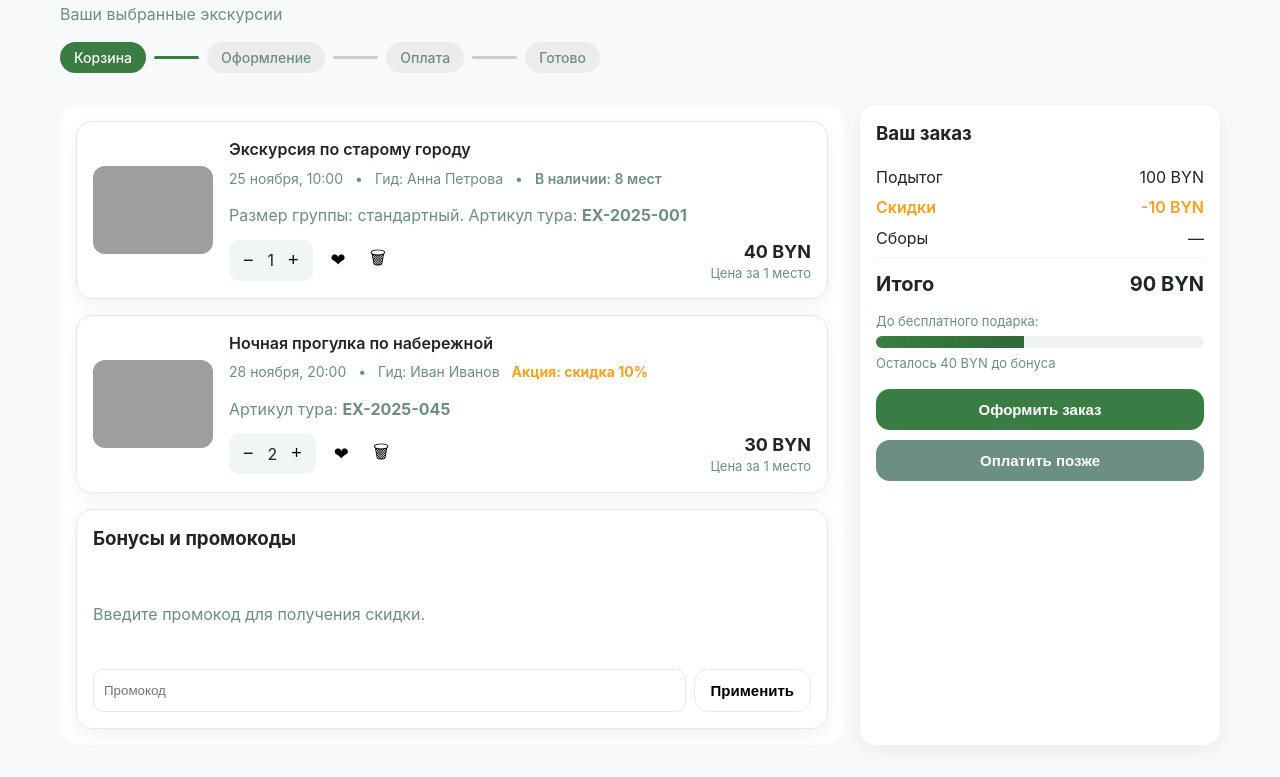
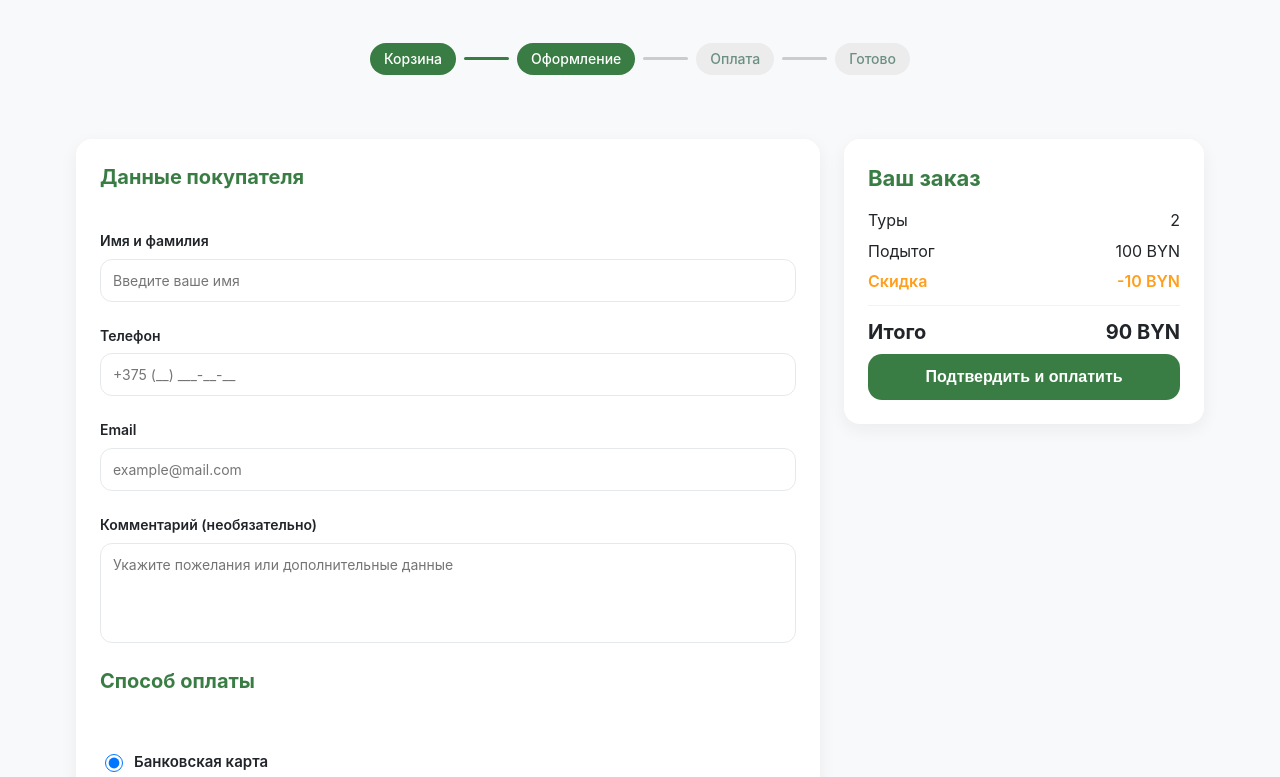
Before and after one commit to alinabuyanovskayaa-droid/dizcp, a plain HTML site: page index.html in a window 1280 px wide. Shown: the part 76-853 px from the top of the page. Drawn offline with Linux system fonts and the light colour scheme; grey boxes are pictures that could not be loaded.

Commit message:
Update index.html

```diff
--- a/index.html
+++ b/index.html
@@ -1,13 +1,11 @@
 <!DOCTYPE html>
 <html lang="ru">
 <head>
-  <meta charset="utf-8" />
+  <meta charset="UTF-8" />
   <meta name="viewport" content="width=device-width, initial-scale=1" />
-  <title>Корзина — Экскурсии</title>
-
+  <title>Оформить заказ — Экскурсии</title>
   <style>
-    /* ---------------------- ГЛОБАЛЬНЫЕ ПЕРЕМЕННЫЕ ---------------------- */
-    :root{
+    :root {
       --forest-green: #3A7D44;
       --grey-pebble: #6B8F82;
       --amber-sunrise: #FF9F1C;
@@ -20,53 +18,75 @@
       --space-4: 16px;
       --space-6: 24px;
       --space-8: 32px;
-
       --radius-lg: 16px;
-      --card-gap: 16px;
       --shadow: 0 6px 18px rgba(33,37,41,0.06);
-
-      font-family: Inter, system-ui, -apple-system, "Segoe UI", Roboto, Arial;
+      font-family: Inter, system-ui, -apple-system, "Segoe UI", Roboto, "Helvetica Neue", Arial, sans-serif;
     }
 
-    *{box-sizing:border-box}
-    html, body{height:100%}
-    body{
-      margin:0;
-      background:var(--bg);
-      padding:var(--space-6);
-      color:var(--text);
-      line-height:1.4;
-      -webkit-font-smoothing:antialiased;
+    * {
+      box-sizing: border-box;
     }
 
-    .container{
-      max-width:1160px;
-      margin:0 auto;
-      display:grid;
-      gap:var(--space-8);
+    body {
+      margin: 0;
+      background: var(--bg);
+      color: var(--text);
+      padding: var(--space-6);
+      font-size: 16px;
+      line-height: 1.4;
+      -webkit-font-smoothing: antialiased;
+      -moz-osx-font-smoothing: grayscale;
     }
 
-    header{
-      display:flex;
-      align-items:flex-start;
-      justify-content:space-between;
-      flex-wrap:wrap;
-      gap:var(--space-4);
+    .container {
+      max-width: 1160px;
+      margin: 0 auto;
+      display: grid;
+      gap: var(--space-8);
+      padding: 0 var(--space-4);
     }
 
-    h1{margin:0;font-size:28px;font-weight:700}
-    .muted{color:var(--grey-pebble)}
+    header {
+      display: flex;
+      justify-content: space-between;
+      align-items: center;
+      gap: var(--space-4);
+      margin-bottom: var(--space-6);
+    }
 
-    /* ---------------------- ПРОГРЕСС-БАР ШАГОВ ---------------------- */
+    header h1 {
+      margin: 0;
+      font-size: 24px;
+      font-weight: 700;
+      text-transform: uppercase;
+      letter-spacing: 0.5px;
+    }
+
+    header button {
+      padding: 12px 24px;
+      border-radius: 12px;
+      border: none;
+      background-color: var(--grey-pebble);
+      color: #fff;
+      font-weight: 600;
+      cursor: pointer;
+      transition: background-color 0.3s ease;
+    }
+
+    header button:hover {
+      background-color: #5a756d;
+    }
+
+    /* Прогресс-бар */
     .progress-steps {
       display: flex;
       align-items: center;
-      justify-content: flex-start;
+      justify-content: center;
       gap: 8px;
-      margin-top: 12px;
+      margin: 0 auto var(--space-8);
       font-size: 14px;
       color: var(--forest-green);
-      flex-wrap: wrap;
+      max-width: 700px;
     }
 
     .step {
@@ -75,6 +95,7 @@
       background: #ececec;
       font-weight: 500;
       color: var(--grey-pebble);
+      user-select: none;
       white-space: nowrap;
     }
 
@@ -88,335 +109,320 @@
       height: 3px;
       background: #ccc;
       border-radius: 2px;
+      flex-shrink: 0;
     }
 
     .line.completed {
       background: var(--forest-green);
     }
 
-    /* ---------------------- ЛЭЙАУТ ---------------------- */
-    .content{
-      display:grid;
+    /* Контент: форма и сводка */
+    main.content {
+      display: grid;
       grid-template-columns: 1fr 360px;
-      gap:var(--card-gap);
+      gap: var(--space-6);
     }
 
-    @media(max-width:880px){
-      .content{grid-template-columns:1fr}
+    /* Мобильный адаптив */
+    @media (max-width: 880px) {
+      main.content {
+        grid-template-columns: 1fr;
+      }
     }
 
-    /* ---------------------- СПИСОК КАРТОЧЕК ---------------------- */
-    .cart-list{
-      display:flex;
-      flex-direction:column;
-      gap:var(--card-gap);
-      background:#fff;
-      border-radius:20px;
-      padding:var(--space-4);
+    /* Форма */
+    .form-box {
+      background: #fff;
+      border-radius: var(--radius-lg);
+      padding: var(--space-6);
+      box-shadow: var(--shadow);
+      display: grid;
+      gap: var(--space-6);
     }
 
-    .card{
-      background:#fff;
-      border:1px solid #e6e8e7;
-      border-radius:var(--radius-lg);
-      box-shadow:var(--shadow);
-      padding:var(--space-4);
-      display:grid;
-      grid-template-columns:120px 1fr;
-      gap:var(--space-4);
-      align-items:center;
+    .form-box h2 {
+      margin-top: 0;
+      font-weight: 700;
+      font-size: 20px;
+      color: var(--forest-green);
     }
 
-    @media(max-width:520px) {
-      .card {grid-template-columns:1fr}
+    .form-group {
+      display: grid;
+      gap: var(--space-2);
     }
 
-    .card__img{
-      width:120px;
-      height:88px;
-      object-fit:cover;
-      border-radius:12px;
-      cursor:pointer;
+    label {
+      font-size: 14px;
+      font-weight: 600;
+      color: var(--text);
     }
 
-    .card__title{
-      font-weight:600;
-      font-size:16px;
-      margin:0 0 var(--space-2) 0;
+    input,
+    textarea {
+      padding: 12px;
+      border-radius: 12px;
+      border: 1px solid #e6e9eb;
+      font-size: 14px;
+      width: 100%;
+      resize: none;
+      font-family: inherit;
+      color: var(--text);
+      transition: border-color 0.25s ease;
     }
 
-    .card__meta{
-      display:flex;
-      flex-wrap:wrap;
-      gap:var(--space-3);
-      font-size:14px;
-      margin-bottom:var(--space-4);
-      color:var(--grey-pebble);
+    input:focus,
+    textarea:focus {
+      border-color: var(--forest-green);
+      outline: none;
     }
 
-    .card__actions{
-      display:flex;
-      align-items:center;
-      gap:var(--space-3);
+    textarea {
+      min-height: 100px;
     }
 
-    .qty{
-      display:inline-flex;
-      align-items:center;
-      background:#F2F6F2;
-      padding:4px 8px;
-      border-radius:10px;
-      gap:8px;
+   .payment-methods {
+  display: grid;
+  gap: var(--space-2);
+  margin-top: var(--space-4);
+}
+
+.payment-methods label {
+  display: flex;
+  align-items: center;
+  gap: var(--space-2);
+  font-weight: 600;
+  cursor: pointer;
+  font-size: 15px;
+  user-select: none;
+  white-space: nowrap;
+}
+
+.payment-methods input[type="radio"] {
+  flex-shrink: 0;
+  width: 18px;
+  height: 18px;
+  cursor: pointer;
+}
+
+@media (max-width: 400px) {
+  .payment-methods label {
+    white-space: normal;
+  }
+}
+
+    /* Итог заказа */
+    aside.summary {
+      background: #fff;
+      border-radius: var(--radius-lg);
+      padding: var(--space-6);
+      box-shadow: var(--shadow);
+      position: sticky;
+      top: 24px;
+      height: max-content;
     }
 
-    .qty button{
-      background:transparent;
-      border:0;
-      padding:6px;
-      cursor:pointer;
-      font-size:18px;
+    aside.summary h3 {
+      margin-top: 0;
+      margin-bottom: var(--space-4);
+      font-weight: 700;
+      font-size: 22px;
+      color: var(--forest-green);
     }
 
-    .price{font-size:18px;font-weight:700}
-
-    .ghost{
-      border:0;
-      background:transparent;
-      cursor:pointer;
-      font-size:18px;
+    .row {
+      display: flex;
+      justify-content: space-between;
+      margin-bottom: var(--space-2);
+      font-size: 16px;
     }
 
-    /* ---------------------- ПРАВАЯ КОЛОНКА — ИТОГИ ---------------------- */
-    .summary{
-      background:#fff;
-      border-radius:var(--radius-lg);
-      padding:var(--space-4);
-      box-shadow:var(--shadow);
-      position:sticky;
-      top:24px;
+    .row.discount {
+      color: var(--amber-sunrise);
+      font-weight: 600;
     }
 
-    .row{
-      display:flex;
-      justify-content:space-between;
-      margin-bottom:var(--space-2);
+    .total {
+      font-weight: 700;
+      font-size: 20px;
+      border-top: 1px solid #f1f3f2;
+      padding-top: var(--space-3);
+      margin-top: var(--space-3);
     }
 
-    .total{
-      font-size:20px;
-      font-weight:700;
+    /* Кнопки */
+    .btn {
+      padding: 14px;
+      border-radius: 14px;
+      border: 0;
+      cursor: pointer;
+      font-weight: 600;
+      width: 100%;
+      font-size: 16px;
+      transition: background-color 0.3s ease;
     }
 
-    .btn{
-      display:inline-flex;
-      align-items:center;
-      justify-content:center;
-      gap:8px;
-      padding:12px 16px;
-      border-radius:14px;
-      border:0;
-      cursor:pointer;
-      font-weight:600;
-      font-size:15px;
+    .btn--primary {
+      background: var(--forest-green);
+      color: #fff;
     }
 
-    .btn--primary{
-      background:var(--forest-green);
-      color:#fff;
+    .btn--primary:hover {
+      background: #2e5e2b;
     }
 
-    .btn--secondary{
-      background:var(--grey-pebble);
-      color:#fff;
+    /* Чекбокс */
+    .checkbox-label {
+      margin-top: var(--space-4);
+      display: flex;
+      align-items: center;
+      gap: var(--space-2);
+      font-size: 14px;
+      color: var(--text);
+      cursor: pointer;
+      user-select: none;
     }
 
-    .btn--ghost{
-      background:transparent;
-      border:1px solid #e9ecef;
+    .checkbox-label input {
+      width: 16px;
+      height: 16px;
+      cursor: pointer;
     }
 
-    /* ---------------------- ПРОГРЕСС-БАР БОНУСОВ ---------------------- */
-    .progress{
-      background:#f1f3f2;
-      border-radius:10px;
-      height:12px;
-      overflow:hidden;
+    /* Баннер бонуса */
+    .bonus-banner {
+      background: #fff3e0;
+      border-left: 4px solid var(--amber-sunrise);
+      padding: 12px;
+      border-radius: 12px;
+      margin-top: var(--space-6);
+      font-size: 15px;
+      color: var(--amber-sunrise);
+      font-weight: 600;
     }
 
-    .progress__bar{
-      height:100%;
-      background:linear-gradient(90deg,var(--forest-green),#2f6a39);
-      width:45%;
+    /* Адаптивность для кнопок и прочего */
+    @media (max-width: 520px) {
+      header {
+        flex-direction: column;
+        align-items: flex-start;
+        gap: var(--space-4);
+      }
+      header button {
+        width: 100%;
+      }
+      aside.summary {
+        position: static;
+        margin-top: var(--space-6);
+      }
     }
 
-    footer{
-      margin-top:var(--space-6);
-      text-align:center;
-      color:var(--grey-pebble);
-      font-size:14px;
+    /* Прогресс-бар */
+    .progress-steps {
+      display: flex;
+      align-items: center;
+      justify-content: center;
+      gap: 8px;
+      margin: 0 auto var(--space-8);
+      font-size: 14px;
+      color: var(--forest-green);
+      max-width: 700px;
+    }
+
+    .step {
+      padding: 6px 14px;
+      border-radius: 20px;
+      background: #ececec;
+      font-weight: 500;
+      color: var(--grey-pebble);
+      user-select: none;
+      white-space: nowrap;
+    }
+
+    .step.completed {
+      background: var(--forest-green);
+      color: #fff;
+    }
+
+    .line {
+      width: 45px;
+      height: 3px;
+      background: #ccc;
+      border-radius: 2px;
+      flex-shrink: 0;
+    }
+
+    .line.completed {
+      background: var(--forest-green);
     }
   </style>
 </head>
-
 <body>
-
   <div class="container">
 
-    <!-- ---------------------- HEADER ---------------------- -->
     <header>
-      <div>
-        <h1>Корзина</h1>
-        <p class="muted">Ваши выбранные экскурсии</p>
-
-        <!-- ПРОГРЕСС-БАР ВСТАВЛЕН ЗДЕСЬ -->
-        <div class="progress-steps">
-          <div class="step completed">Корзина</div>
-          <div class="line completed"></div>
-          <div class="step">Оформление</div>
-          <div class="line"></div>
-          <div class="step">Оплата</div>
-          <div class="line"></div>
-          <div class="step">Готово</div>
-        </div>
-      </div>
-
-      <button class="btn btn--secondary">Продолжить выбор экскурсий</button>
+      <h1>Оформить заказ</h1>
+      <button>← Вернуться в корзину</button>
     </header>
 
-    <!-- ---------------------- CONTENT ---------------------- -->
+    <div class="progress-steps" aria-label="Прогресс оформления заказа" role="list">
+      <div class="step completed" role="listitem">Корзина</div>
+      <div class="line completed" aria-hidden="true"></div>
+      <div class="step completed" role="listitem">Оформление</div>
+      <div class="line" aria-hidden="true"></div>
+      <div class="step" role="listitem">Оплата</div>
+      <div class="line" aria-hidden="true"></div>
+      <div class="step" role="listitem">Готово</div>
+    </div>
+
     <main class="content">
 
-      <!-- ЛЕВАЯ КОЛОНКА — КАРТОЧКИ -->
-      <section class="cart-list">
+      <section class="form-box" aria-label="Форма оформления заказа">
+        <h2>Данные покупателя</h2>
+        <div class="form-group">
+          <label for="fullname">Имя и фамилия</label>
+          <input id="fullname" type="text" placeholder="Введите ваше имя" required />
+        </div>
+        <div class="form-group">
+          <label for="phone">Телефон</label>
+          <input id="phone" type="tel" placeholder="+375 (__) ___-__-__" required />
+        </div>
+        <div class="form-group">
+          <label for="email">Email</label>
+          <input id="email" type="email" placeholder="example@mail.com" required />
+        </div>
+        <div class="form-group">
+          <label for="comment">Комментарий (необязательно)</label>
+          <textarea id="comment" placeholder="Укажите пожелания или дополнительные данные"></textarea>
+        </div>
 
-        <!-- Товар 1 -->
-        <article class="card">
-          <img class="card__img" src="https://images.unsplash.com/photo-1503264116251-35a269479413?w=800" alt="Экскурсия по старому городу">
+        <h2>Способ оплаты</h2>
+        <div class="payment-methods" role="radiogroup" aria-label="Способ оплаты">
+          <label><input type="radio" name="pay" value="card" checked /> Банковская карта</label>
+          <label><input type="radio" name="pay" value="onplace" /> Оплата на месте</label>
+          <label><input type="radio" name="pay" value="online" /> Apple Pay / Google Pay</label>
+        </div>
 
-          <div>
-            <h2 class="card__title">Экскурсия по старому городу</h2>
+        <label class="checkbox-label">
+          <input type="checkbox" required />
+          Я согласен с условиями сервиса
+        </label>
 
-            <div class="card__meta">
-              <span>25 ноября, 10:00</span>
-              <span>•</span>
-              <span>Гид: Анна Петрова</span>
-              <span>•</span>
-              <span style="font-weight:600;color:var(--grey-pebble)">В наличии: 8 мест</span>
-            </div>
-
-            <p class="muted" style="margin-bottom:12px">
-              Размер группы: стандартный. Артикул тура: <strong>EX-2025-001</strong>
-            </p>
-
-            <div style="display:flex;align-items:center;gap:12px">
-              <div class="card__actions">
-                <div class="qty">
-                  <button>−</button>
-                  <div>1</div>
-                  <button>+</button>
-                </div>
-
-                <button class="ghost">❤</button>
-                <button class="ghost">🗑</button>
-              </div>
-
-              <div style="margin-left:auto;text-align:right">
-                <div class="price">40 BYN</div>
-                <div class="muted" style="font-size:13px">Цена за 1 место</div>
-              </div>
-            </div>
-          </div>
-        </article>
-
-        <!-- Товар 2 -->
-        <article class="card">
-          <img class="card__img" src="https://images.unsplash.com/photo-1500530855697-b586d89ba3ee?w=800" alt="Ночная прогулка">
-
-          <div>
-            <h2 class="card__title">Ночная прогулка по набережной</h2>
-
-            <div class="card__meta">
-              <span>28 ноября, 20:00</span>
-              <span>•</span>
-              <span>Гид: Иван Иванов</span>
-              <span style="color:var(--amber-sunrise);font-weight:700">Акция: скидка 10%</span>
-            </div>
-
-            <p class="muted" style="margin-bottom:12px">
-              Артикул тура: <strong>EX-2025-045</strong>
-            </p>
-
-            <div style="display:flex;align-items:center;gap:12px">
-              <div class="card__actions">
-                <div class="qty">
-                  <button>−</button>
-                  <div>2</div>
-                  <button>+</button>
-                </div>
-
-                <button class="ghost">❤</button>
-                <button class="ghost">🗑</button>
-              </div>
-
-              <div style="margin-left:auto;text-align:right">
-                <div class="price">30 BYN</div>
-                <div class="muted" style="font-size:13px">Цена за 1 место</div>
-              </div>
-            </div>
-          </div>
-        </article>
-
-        <!-- Промокод -->
-        <article class="card" style="grid-template-columns:1fr">
-          <h3 style="margin-top:0">Бонусы и промокоды</h3>
-          <p class="muted">Введите промокод для получения скидки.</p>
-
-          <div style="display:flex;gap:8px;margin-top:12px">
-            <input type="text" placeholder="Промокод" style="padding:10px;border-radius:10px;border:1px solid #E6E9EB;width:100%">
-            <button class="btn btn--ghost">Применить</button>
-          </div>
-        </article>
-
+        <div class="bonus-banner" role="alert" aria-live="polite">
+          🎁 Забронируйте ещё тур и получите <strong>5% скидку</strong> на следующий!
+        </div>
       </section>
 
-      <!-- ПРАВАЯ КОЛОНКА — СУММА И ОФОРМЛЕНИЕ -->
-      <aside class="summary">
-        <h3 style="margin-top:0">Ваш заказ</h3>
-
+      <aside class="summary" aria-label="Сводка заказа">
+        <h3>Ваш заказ</h3>
+        <div class="row"><span>Туры</span><span>2</span></div>
         <div class="row"><span>Подытог</span><span>100 BYN</span></div>
-        <div class="row" style="color:var(--amber-sunrise);font-weight:600">
-          <span>Скидки</span><span>-10 BYN</span>
-        </div>
-        <div class="row"><span>Сборы</span><span>—</span></div>
-
-        <div style="border-top:1px solid #f1f3f2;padding-top:12px" class="row total">
-          <span>Итого</span><span>90 BYN</span>
-        </div>
-
-        <!-- Прогресс бонусов -->
-        <div style="margin-top:14px">
-          <div class="muted" style="font-size:13px">До бесплатного подарка:</div>
-          <div class="progress" style="margin-top:6px">
-            <div class="progress__bar"></div>
-          </div>
-          <div class="muted" style="font-size:13px;margin-top:6px">
-            Осталось 40 BYN до бонуса
-          </div>
-        </div>
-
-        <div style="margin-top:16px;display:grid;gap:10px">
-          <button class="btn btn--primary">Оформить заказ</button>
-          <button class="btn btn--secondary">Оплатить позже</button>
-        </div>
+        <div class="row discount"><span>Скидка</span><span>-10 BYN</span></div>
+        <div class="row total"><span>Итого</span><span>90 BYN</span></div>
+        <button class="btn btn--primary" type="submit">Подтвердить и оплатить</button>
       </aside>
 
     </main>
-
-    <footer>
-      © 2025 — Сервис подбора и бронирования экскурсий
-    </footer>
-
   </div>
-
 </body>
 </html>
```
